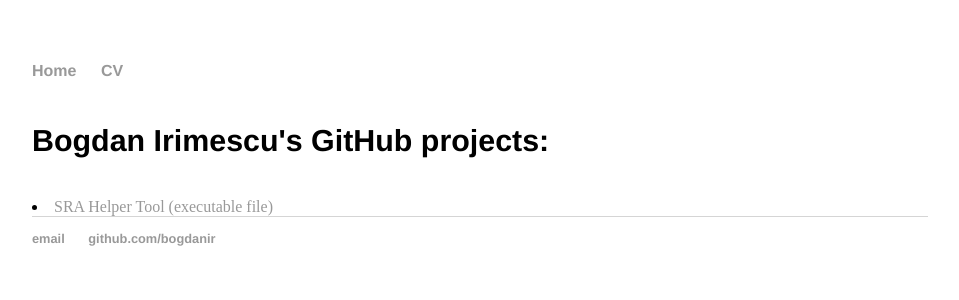
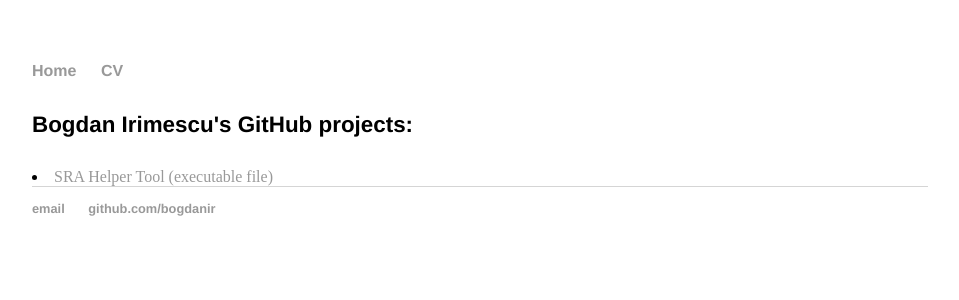
Before and after one commit to bogdanir/MDFextract, a Jekyll site: the page built from index.html, in a window 1280 px wide. Shown: the top 300 px of the page, without its empty margins (160-1119 px from the left). Built offline with Jekyll 4.4.1, drawn with Linux system fonts in a browser that asks for light colours.

Commit message:
Update main.css

```diff
--- a/css/main.css
+++ b/css/main.css
@@ -9,7 +9,7 @@
 h1 { font-size: 3em;  }
 h2 { font-size: 2.7em; }
 h3 { font-size: 2.3em; }
-h4 { font-size: 1.9em; }
+h4 { font-size: 1.4em; }
 
 nav ul, footer ul { font-size: 1em; font-family: 'Helvetica', 'Arial', 'Sans-Serif'; padding: 0px; list-style: none; font-weight: bold; }
 nav ul li, footer ul li { display: inline; margin-right: 20px; }
```
